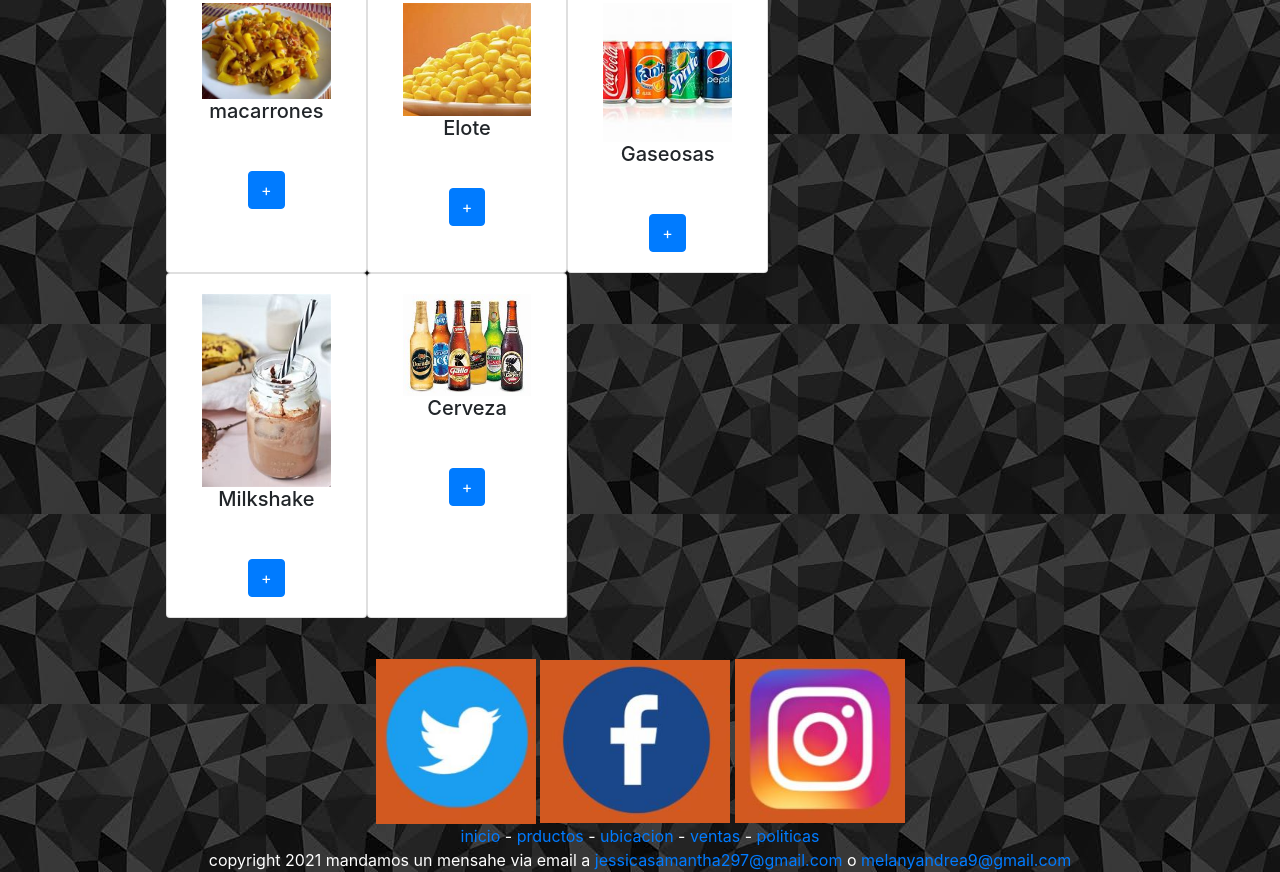
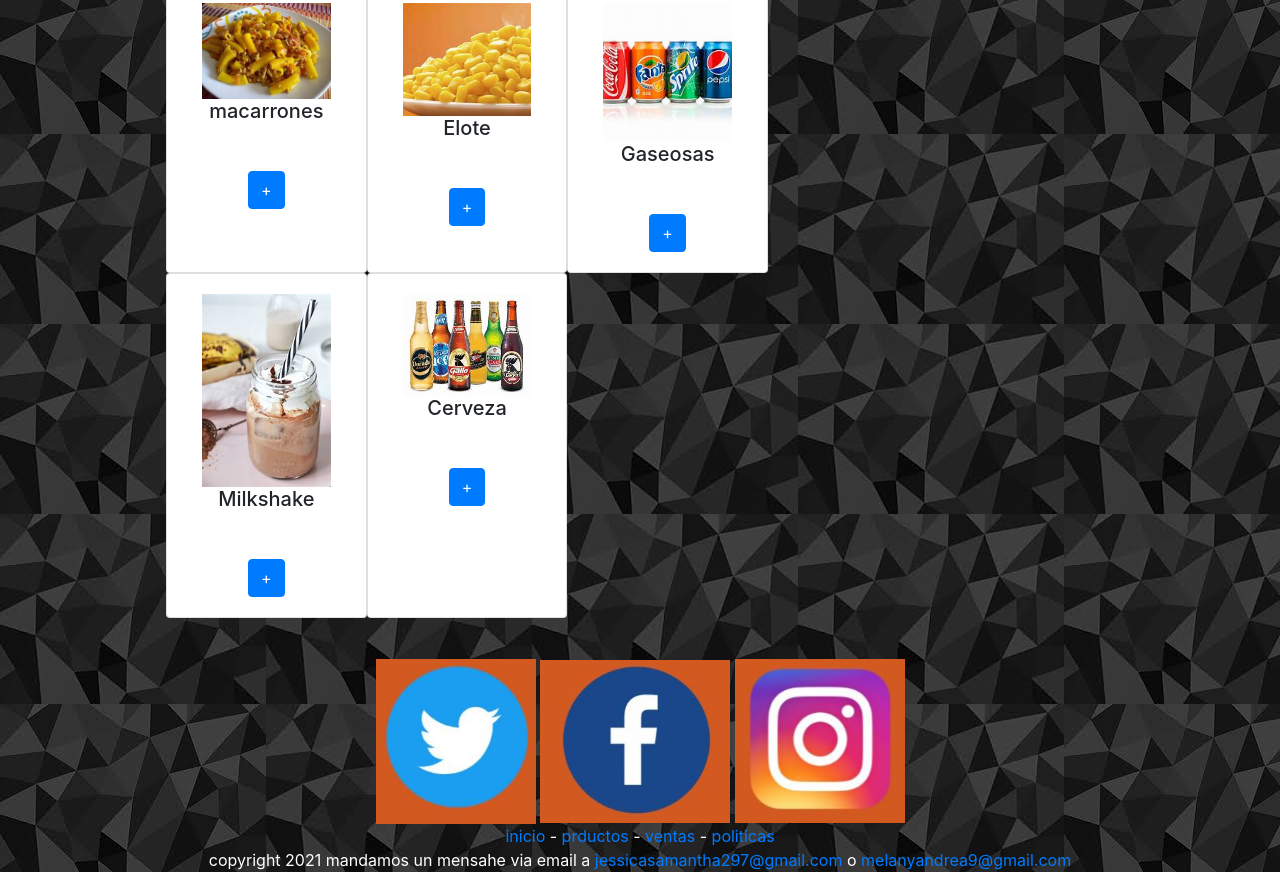
Before and after one commit to Jeka2804/steak_BBQ, a plain HTML site: page ventas.html in a window 1280 px wide. Shown: the part 1196-2068 px from the top of the page. Drawn offline with nearby package versions, Linux system fonts and the light colour scheme.

Commit message:
Update ventas.html

```diff
--- a/ventas.html
+++ b/ventas.html
@@ -1138,7 +1138,6 @@ h2 {
 <font color="white">
 <a href="index.html">inicio</a> -
 <a href="productos.html">prductos</a> -
-<a href="ubicacion.html">ubicacion</a> -
 <a href="ventas.html">ventas</a> -
 <a href="politicas.html">politicas</a> <br>copyright 2021 mandamos un mensahe via email a
 <a href="mailto:jessicasamantha297@gmail.com">jessicasamantha297@gmail.com</a> o <a href="mailto:melanyandrea9@gmail.com">melanyandrea9@gmail.com</a>
```
